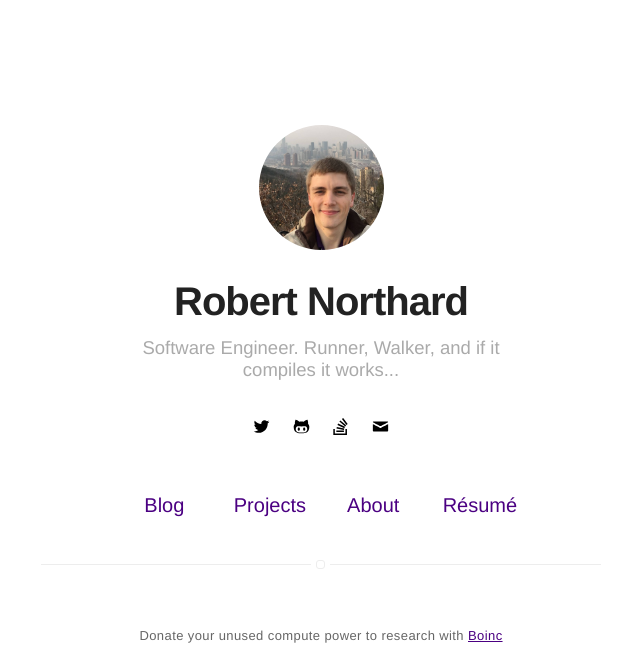
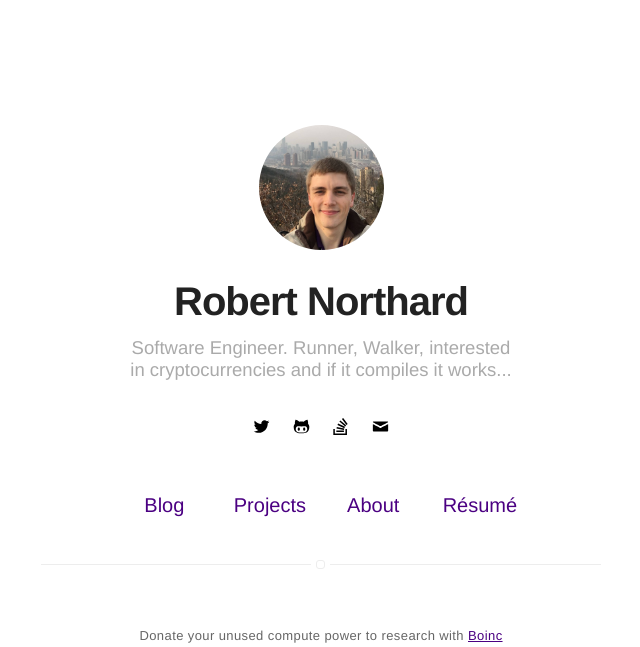
Before and after one commit to RobertNorthard/robertnorthard.github.io, a Jekyll site: the page built from index.html, in a window 1280 px wide. Shown: the top 647 px of the page, without its empty margins (319-959 px from the left). Built offline with Jekyll 4.4.1, drawn with Linux system fonts in a browser that asks for light colours; grey boxes are pictures that could not be loaded.

Commit message:
Updated blog description

```diff
--- a/_config.yml
+++ b/_config.yml
@@ -1,6 +1,6 @@
 # main text of home
 name: Robert Northard
-bio: Software Engineer. Runner, Walker, and if it compiles it works...
+bio: Software Engineer. Runner, Walker, interested in cryptocurrencies and if it compiles it works...
 
 # twitter summary info
 description: A blog about technology.
```
